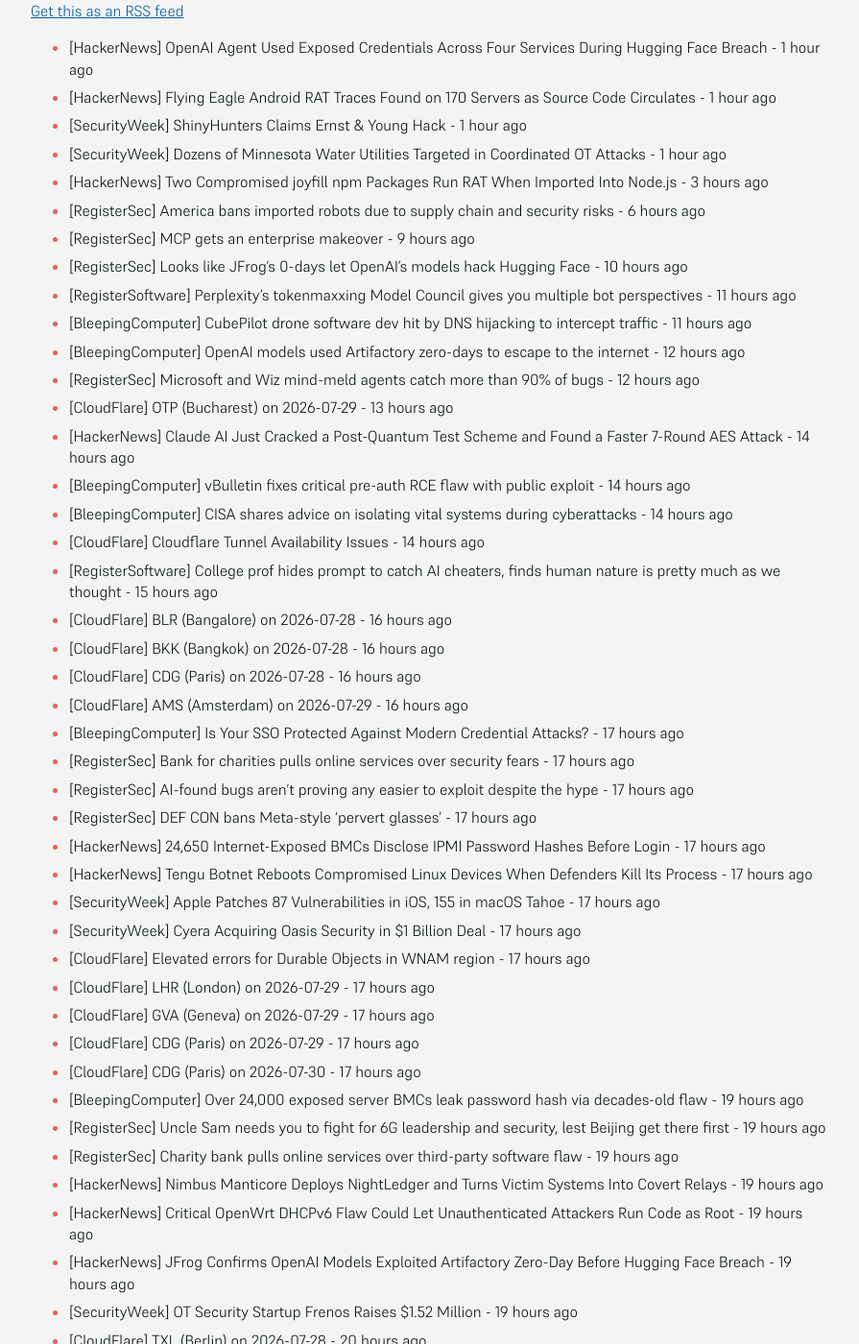
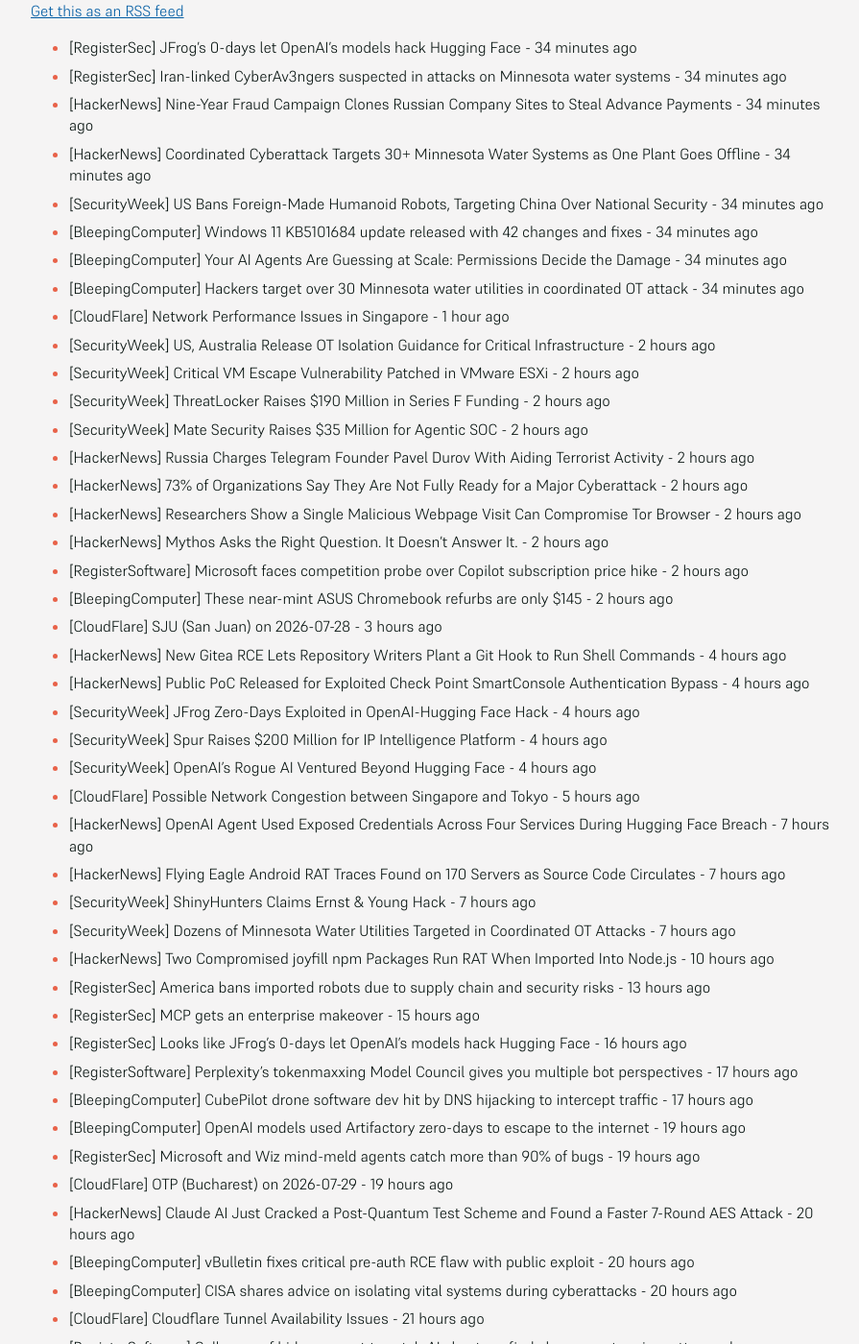
Before and after one commit to SecOpsNews/news, a Jekyll site: the page built from index.md, in a window 1280 px wide and 1400 px high, scrolled down 236 px. Shown: the whole window at 96% size, without its empty margins (192-1087 px from the left). Built offline with Jekyll 4.4.1, drawn with Linux system fonts in a browser that asks for light colours; some of the changed text lies outside the part shown.

Commit message:
New Feed

```diff
--- a/index.md
+++ b/index.md
@@ -9,68 +9,94 @@ description: Latest Updates
 
 <!-- SecOps start -->
 
-- [HackerNews] OpenAI Agent Used Exposed Credentials Across Four Services During Hugging Face Breach - 1 hour ago
-- [HackerNews] Flying Eagle Android RAT Traces Found on 170 Servers as Source Code Circulates - 1 hour ago
-- [SecurityWeek] ShinyHunters Claims Ernst & Young Hack - 1 hour ago
-- [SecurityWeek] Dozens of Minnesota Water Utilities Targeted in Coordinated OT Attacks - 1 hour ago
-- [HackerNews] Two Compromised joyfill npm Packages Run RAT When Imported Into Node.js - 3 hours ago
-- [RegisterSec] America bans imported robots due to supply chain and security risks - 6 hours ago
-- [RegisterSec] MCP gets an enterprise makeover - 9 hours ago
-- [RegisterSec] Looks like JFrog's 0-days let OpenAI's models hack Hugging Face - 10 hours ago
-- [RegisterSoftware] Perplexity's tokenmaxxing Model Council gives you multiple bot perspectives - 11 hours ago
-- [BleepingComputer] CubePilot drone software dev hit by DNS hijacking to intercept traffic - 11 hours ago
-- [BleepingComputer] OpenAI models used Artifactory zero-days to escape to the internet - 12 hours ago
-- [RegisterSec] Microsoft and Wiz mind-meld agents catch more than 90% of bugs - 12 hours ago
-- [CloudFlare] OTP (Bucharest) on 2026-07-29 - 13 hours ago
-- [HackerNews] Claude AI Just Cracked a Post-Quantum Test Scheme and Found a Faster 7-Round AES Attack - 14 hours ago
-- [BleepingComputer] vBulletin fixes critical pre-auth RCE flaw with public exploit - 14 hours ago
-- [BleepingComputer] CISA shares advice on isolating vital systems during cyberattacks - 14 hours ago
-- [CloudFlare] Cloudflare Tunnel Availability Issues - 14 hours ago
-- [RegisterSoftware] College prof hides prompt to catch AI cheaters, finds human nature is pretty much as we thought - 15 hours ago
-- [CloudFlare] BLR (Bangalore) on 2026-07-28 - 16 hours ago
-- [CloudFlare] BKK (Bangkok) on 2026-07-28 - 16 hours ago
-- [CloudFlare] CDG (Paris) on 2026-07-28 - 16 hours ago
-- [CloudFlare] AMS (Amsterdam) on 2026-07-29 - 16 hours ago
-- [BleepingComputer] Is Your SSO Protected Against Modern Credential Attacks? - 17 hours ago
-- [RegisterSec] Bank for charities pulls online services over security fears - 17 hours ago
-- [RegisterSec] AI-found bugs aren't proving any easier to exploit despite the hype - 17 hours ago
-- [RegisterSec] DEF CON bans Meta-style 'pervert glasses' - 17 hours ago
-- [HackerNews] 24,650 Internet-Exposed BMCs Disclose IPMI Password Hashes Before Login - 17 hours ago
-- [HackerNews] Tengu Botnet Reboots Compromised Linux Devices When Defenders Kill Its Process - 17 hours ago
-- [SecurityWeek] Apple Patches 87 Vulnerabilities in iOS, 155 in macOS Tahoe - 17 hours ago
-- [SecurityWeek] Cyera Acquiring Oasis Security in $1 Billion Deal - 17 hours ago
-- [CloudFlare] Elevated errors for Durable Objects in WNAM region - 17 hours ago
-- [CloudFlare] LHR (London) on 2026-07-29 - 17 hours ago
-- [CloudFlare] GVA (Geneva) on 2026-07-29 - 17 hours ago
-- [CloudFlare] CDG (Paris) on 2026-07-29 - 17 hours ago
-- [CloudFlare] CDG (Paris) on 2026-07-30 - 17 hours ago
-- [BleepingComputer] Over 24,000 exposed server BMCs leak password hash via decades-old flaw - 19 hours ago
-- [RegisterSec] Uncle Sam needs you to fight for 6G leadership and security, lest Beijing get there first - 19 hours ago
-- [RegisterSec] Charity bank pulls online services over third-party software flaw - 19 hours ago
-- [HackerNews] Nimbus Manticore Deploys NightLedger and Turns Victim Systems Into Covert Relays - 19 hours ago
-- [HackerNews] Critical OpenWrt DHCPv6 Flaw Could Let Unauthenticated Attackers Run Code as Root - 19 hours ago
-- [HackerNews] JFrog Confirms OpenAI Models Exploited Artifactory Zero-Day Before Hugging Face Breach - 19 hours ago
-- [SecurityWeek] OT Security Startup Frenos Raises $1.52 Million - 19 hours ago
-- [CloudFlare] TXL (Berlin) on 2026-07-28 - 20 hours ago
-- [CloudFlare] ATL (Atlanta) on 2026-07-28 - 20 hours ago
-- [CloudFlare] BCN (Barcelona) on 2026-07-30 - 20 hours ago
-- [SecurityWeek] Hush Security Raises $30 Million for AI Agent Governance - 21 hours ago
-- [SecurityWeek] Act Security Emerges from Stealth to Fight the Patch Problem - 21 hours ago
-- [SecurityWeek] Hacker Conversations: Tal Kollander’s Journey From Black Hat to Hack Blocker - 21 hours ago
-- [SecurityWeek] Microsoft Unveils MAI-Cyber-1-Flash, Its First Cybersecurity AI Model - 21 hours ago
-- [HackerNews] Microsoft Says New Cybersecurity AI Model Helps MDASH Score 95.95% at Half the Cost - 21 hours ago
-- [CloudFlare] Network Performance Issues in Istanbul - 21 hours ago
-- [CloudFlare] MIA (Miami) on 2026-07-29 - 21 hours ago
-- [CloudFlare] IAD (Ashburn) on 2026-07-29 - 21 hours ago
-- [CloudFlare] MIA (Miami) on 2026-07-30 - 21 hours ago
-- [CloudFlare] IAD (Ashburn) on 2026-07-30 - 21 hours ago
-- [CloudFlare] MAD (Madrid) on 2026-07-31 - 21 hours ago
-- [HackerNews] Researcher Says AI Helped Develop Linux Traffic-Control Race Into Root Exploit - 23 hours ago
-- [HackerNews] Critical TeamCity Flaw Could Let Attackers Run OS Commands Without Logging In - 23 hours ago
-- [RegisterSec] Arista patches actively exploited VeloCloud bug as CISA puts admins on the clock - 23 hours ago
-- [BleepingComputer] Data breach at medical billing firm MCBS affects 1.26 million people - 23 hours ago
-- [SecurityWeek] Unpatched Fastjson Vulnerability Exploited in Attacks - 23 hours ago
-- [SecurityWeek] Google Adopts New Threat Actor Naming System - 23 hours ago
+- [RegisterSec] JFrog's 0-days let OpenAI's models hack Hugging Face - 34 minutes ago
+- [RegisterSec] Iran-linked CyberAv3ngers suspected in attacks on Minnesota water systems - 34 minutes ago
+- [HackerNews] Nine-Year Fraud Campaign Clones Russian Company Sites to Steal Advance Payments - 34 minutes ago
+- [HackerNews] Coordinated Cyberattack Targets 30+ Minnesota Water Systems as One Plant Goes Offline - 34 minutes ago
+- [SecurityWeek] US Bans Foreign-Made Humanoid Robots, Targeting China Over National Security - 34 minutes ago
+- [BleepingComputer] Windows 11 KB5101684 update released with 42 changes and fixes - 34 minutes ago
+- [BleepingComputer] Your AI Agents Are Guessing at Scale: Permissions Decide the Damage - 34 minutes ago
+- [BleepingComputer] Hackers target over 30 Minnesota water utilities in coordinated OT attack - 34 minutes ago
+- [CloudFlare] Network Performance Issues in Singapore - 1 hour ago
+- [SecurityWeek] US, Australia Release OT Isolation Guidance for Critical Infrastructure - 2 hours ago
+- [SecurityWeek] Critical VM Escape Vulnerability Patched in VMware ESXi - 2 hours ago
+- [SecurityWeek] ThreatLocker Raises $190 Million in Series F Funding - 2 hours ago
+- [SecurityWeek] Mate Security Raises $35 Million for Agentic SOC - 2 hours ago
+- [HackerNews] Russia Charges Telegram Founder Pavel Durov With Aiding Terrorist Activity - 2 hours ago
+- [HackerNews] 73% of Organizations Say They Are Not Fully Ready for a Major Cyberattack - 2 hours ago
+- [HackerNews] Researchers Show a Single Malicious Webpage Visit Can Compromise Tor Browser - 2 hours ago
+- [HackerNews] Mythos Asks the Right Question. It Doesn't Answer It. - 2 hours ago
+- [RegisterSoftware] Microsoft faces competition probe over Copilot subscription price hike - 2 hours ago
+- [BleepingComputer] These near-mint ASUS Chromebook refurbs are only $145 - 2 hours ago
+- [CloudFlare] SJU (San Juan) on 2026-07-28 - 3 hours ago
+- [HackerNews] New Gitea RCE Lets Repository Writers Plant a Git Hook to Run Shell Commands - 4 hours ago
+- [HackerNews] Public PoC Released for Exploited Check Point SmartConsole Authentication Bypass - 4 hours ago
+- [SecurityWeek] JFrog Zero-Days Exploited in OpenAI-Hugging Face Hack - 4 hours ago
+- [SecurityWeek] Spur Raises $200 Million for IP Intelligence Platform - 4 hours ago
+- [SecurityWeek] OpenAI’s Rogue AI Ventured Beyond Hugging Face - 4 hours ago
+- [CloudFlare] Possible Network Congestion between Singapore and Tokyo - 5 hours ago
+- [HackerNews] OpenAI Agent Used Exposed Credentials Across Four Services During Hugging Face Breach - 7 hours ago
+- [HackerNews] Flying Eagle Android RAT Traces Found on 170 Servers as Source Code Circulates - 7 hours ago
+- [SecurityWeek] ShinyHunters Claims Ernst & Young Hack - 7 hours ago
+- [SecurityWeek] Dozens of Minnesota Water Utilities Targeted in Coordinated OT Attacks - 7 hours ago
+- [HackerNews] Two Compromised joyfill npm Packages Run RAT When Imported Into Node.js - 10 hours ago
+- [RegisterSec] America bans imported robots due to supply chain and security risks - 13 hours ago
+- [RegisterSec] MCP gets an enterprise makeover - 15 hours ago
+- [RegisterSec] Looks like JFrog's 0-days let OpenAI's models hack Hugging Face - 16 hours ago
+- [RegisterSoftware] Perplexity's tokenmaxxing Model Council gives you multiple bot perspectives - 17 hours ago
+- [BleepingComputer] CubePilot drone software dev hit by DNS hijacking to intercept traffic - 17 hours ago
+- [BleepingComputer] OpenAI models used Artifactory zero-days to escape to the internet - 19 hours ago
+- [RegisterSec] Microsoft and Wiz mind-meld agents catch more than 90% of bugs - 19 hours ago
+- [CloudFlare] OTP (Bucharest) on 2026-07-29 - 19 hours ago
+- [HackerNews] Claude AI Just Cracked a Post-Quantum Test Scheme and Found a Faster 7-Round AES Attack - 20 hours ago
+- [BleepingComputer] vBulletin fixes critical pre-auth RCE flaw with public exploit - 20 hours ago
+- [BleepingComputer] CISA shares advice on isolating vital systems during cyberattacks - 20 hours ago
+- [CloudFlare] Cloudflare Tunnel Availability Issues - 21 hours ago
+- [RegisterSoftware] College prof hides prompt to catch AI cheaters, finds human nature is pretty much as we thought - 21 hours ago
+- [CloudFlare] BLR (Bangalore) on 2026-07-28 - 22 hours ago
+- [CloudFlare] BKK (Bangkok) on 2026-07-28 - 22 hours ago
+- [CloudFlare] CDG (Paris) on 2026-07-28 - 22 hours ago
+- [CloudFlare] AMS (Amsterdam) on 2026-07-29 - 22 hours ago
+- [BleepingComputer] Is Your SSO Protected Against Modern Credential Attacks? - 23 hours ago
+- [RegisterSec] Bank for charities pulls online services over security fears - 23 hours ago
+- [RegisterSec] AI-found bugs aren't proving any easier to exploit despite the hype - 23 hours ago
+- [RegisterSec] DEF CON bans Meta-style 'pervert glasses' - 23 hours ago
+- [HackerNews] 24,650 Internet-Exposed BMCs Disclose IPMI Password Hashes Before Login - 23 hours ago
+- [HackerNews] Tengu Botnet Reboots Compromised Linux Devices When Defenders Kill Its Process - 23 hours ago
+- [SecurityWeek] Apple Patches 87 Vulnerabilities in iOS, 155 in macOS Tahoe - 23 hours ago
+- [SecurityWeek] Cyera Acquiring Oasis Security in $1 Billion Deal - 23 hours ago
+- [CloudFlare] Elevated errors for Durable Objects in WNAM region - 1 day ago
+- [CloudFlare] LHR (London) on 2026-07-29 - 1 day ago
+- [CloudFlare] GVA (Geneva) on 2026-07-29 - 1 day ago
+- [CloudFlare] CDG (Paris) on 2026-07-29 - 1 day ago
+- [CloudFlare] CDG (Paris) on 2026-07-30 - 1 day ago
+- [BleepingComputer] Over 24,000 exposed server BMCs leak password hash via decades-old flaw - 1 day ago
+- [RegisterSec] Uncle Sam needs you to fight for 6G leadership and security, lest Beijing get there first - 1 day ago
+- [RegisterSec] Charity bank pulls online services over third-party software flaw - 1 day ago
+- [HackerNews] Nimbus Manticore Deploys NightLedger and Turns Victim Systems Into Covert Relays - 1 day ago
+- [HackerNews] Critical OpenWrt DHCPv6 Flaw Could Let Unauthenticated Attackers Run Code as Root - 1 day ago
+- [HackerNews] JFrog Confirms OpenAI Models Exploited Artifactory Zero-Day Before Hugging Face Breach - 1 day ago
+- [SecurityWeek] OT Security Startup Frenos Raises $1.52 Million - 1 day ago
+- [CloudFlare] TXL (Berlin) on 2026-07-28 - 1 day ago
+- [CloudFlare] ATL (Atlanta) on 2026-07-28 - 1 day ago
+- [CloudFlare] BCN (Barcelona) on 2026-07-30 - 1 day ago
+- [SecurityWeek] Hush Security Raises $30 Million for AI Agent Governance - 1 day ago
+- [SecurityWeek] Act Security Emerges from Stealth to Fight the Patch Problem - 1 day ago
+- [SecurityWeek] Hacker Conversations: Tal Kollander’s Journey From Black Hat to Hack Blocker - 1 day ago
+- [SecurityWeek] Microsoft Unveils MAI-Cyber-1-Flash, Its First Cybersecurity AI Model - 1 day ago
+- [HackerNews] Microsoft Says New Cybersecurity AI Model Helps MDASH Score 95.95% at Half the Cost - 1 day ago
+- [CloudFlare] Network Performance Issues in Istanbul - 1 day ago
+- [CloudFlare] MIA (Miami) on 2026-07-29 - 1 day ago
+- [CloudFlare] IAD (Ashburn) on 2026-07-29 - 1 day ago
+- [CloudFlare] MIA (Miami) on 2026-07-30 - 1 day ago
+- [CloudFlare] IAD (Ashburn) on 2026-07-30 - 1 day ago
+- [CloudFlare] MAD (Madrid) on 2026-07-31 - 1 day ago
+- [HackerNews] Researcher Says AI Helped Develop Linux Traffic-Control Race Into Root Exploit - 1 day ago
+- [HackerNews] Critical TeamCity Flaw Could Let Attackers Run OS Commands Without Logging In - 1 day ago
+- [RegisterSec] Arista patches actively exploited VeloCloud bug as CISA puts admins on the clock - 1 day ago
+- [BleepingComputer] Data breach at medical billing firm MCBS affects 1.26 million people - 1 day ago
+- [SecurityWeek] Unpatched Fastjson Vulnerability Exploited in Attacks - 1 day ago
+- [SecurityWeek] Google Adopts New Threat Actor Naming System - 1 day ago
 - [CloudFlare] Increased HTTP 530 Errors in Frankfurt - 1 day ago
 - [CloudFlare] DNS Record Management Maintenance - 1 day ago
 - [CloudFlare] EWR (Newark) on 2026-09-02 - 1 day ago
@@ -108,31 +134,27 @@ description: Latest Updates
 - [BleepingComputer] Coca-Cola confirms data theft in Fairlife ransomware attack - 1 day ago
 - [CloudFlare] BKK (Bangkok) on 2026-07-27 - 1 day ago
 - [CloudFlare] MCI (Kansas City) on 2026-07-28 - 1 day ago
-- [BleepingComputer] Shadow AI agents are multiplying. Here's how to find and secure them. - 1 day ago
-- [BleepingComputer] Ernst & Young data breach claimed by ShinyHunters extortion gang - 1 day ago
-- [SecurityWeek] Nvidia and Tech Giants Launch AI Security Alliance - 1 day ago
-- [SecurityWeek] MedusaHVNC Malware Uses Hidden Windows Desktops to Evade Detection - 1 day ago
-- [SecurityWeek] PTC Windchill Vulnerability Exploited in Ransomware Campaign - 1 day ago
-- [SecurityWeek] New GitHub, PyPI Policies Boost Supply Chain Security - 1 day ago
-- [HackerNews] Operation BlueDash Deploys Level RMM and ScreenConnect via Fake Teams Update - 1 day ago
-- [HackerNews] n8n Sandbox Escape Lets Workflow Editors Run OS Commands as the n8n Process - 1 day ago
-- [HackerNews] ⚡ Weekly Recap: Rogue AI Agents, Check Point Exploit, Slopsquatting, ClickFix Lures and More - 1 day ago
-- [CloudFlare] Issues with Snippets API - 1 day ago
-- [CloudFlare] MIA (Miami) on 2026-07-28 - 1 day ago
-- [RegisterSoftware] Microsoft seeks Supreme Court lifeline in pre-owned license battle - 1 day ago
-- [SecurityWeek] DentaQuest Data Breach Potentially Impacts Over 23 Million People - 1 day ago
-- [SecurityWeek] Anthropic’s Opus 5 Nears Mythos 5 on Finding Bugs, but Falls Short on Exploits - 1 day ago
-- [HackerNews] GitHub Adds 3-Day Dependabot Cooldown to Limit Poisoned Package Adoption - 1 day ago
-- [SecurityWeek] Hacked Public Wi-Fi Gateways Used to Harvest Corporate Credentials - 1 day ago
-- [HackerNews] TELESHIM Abuses Telegram for C2 in Attacks Against Middle East Governments - 1 day ago
-- [SecurityWeek] What’s Hiding in Your Mobile Apps? Lookout MSEC Aims to Find Out - 1 day ago
-- [HackerNews] Cruciferra Crypter Uses BYOVD and Process Ghosting to Hide Windows Malware - 1 day ago
-- [SecurityWeek] Beelzebub Raises $3.4 Million for Hacker-Trapping Platform - 1 day ago
-- [SecurityWeek] Coca-Cola Confirms Data Breach After Fairlife Ransomware Attack - 1 day ago
-- [RegisterSoftware] Manager showed off his DOS prowess – with a command that wiped data - 2 days ago
-- [RegisterSec] Google goes it alone with a new cybercrime crew taxonomy - 2 days ago
-- [GitHub] Incident with GraphQL API Requests - 2 days ago
-- [CloudFlare] GRU (São Paulo) on 2026-07-28 - 2 days ago
+- [BleepingComputer] Shadow AI agents are multiplying. Here's how to find and secure them. - 2 days ago
+- [BleepingComputer] Ernst & Young data breach claimed by ShinyHunters extortion gang - 2 days ago
+- [SecurityWeek] Nvidia and Tech Giants Launch AI Security Alliance - 2 days ago
+- [SecurityWeek] MedusaHVNC Malware Uses Hidden Windows Desktops to Evade Detection - 2 days ago
+- [SecurityWeek] PTC Windchill Vulnerability Exploited in Ransomware Campaign - 2 days ago
+- [SecurityWeek] New GitHub, PyPI Policies Boost Supply Chain Security - 2 days ago
+- [HackerNews] Operation BlueDash Deploys Level RMM and ScreenConnect via Fake Teams Update - 2 days ago
+- [HackerNews] n8n Sandbox Escape Lets Workflow Editors Run OS Commands as the n8n Process - 2 days ago
+- [HackerNews] ⚡ Weekly Recap: Rogue AI Agents, Check Point Exploit, Slopsquatting, ClickFix Lures and More - 2 days ago
+- [CloudFlare] Issues with Snippets API - 2 days ago
+- [CloudFlare] MIA (Miami) on 2026-07-28 - 2 days ago
+- [RegisterSoftware] Microsoft seeks Supreme Court lifeline in pre-owned license battle - 2 days ago
+- [SecurityWeek] DentaQuest Data Breach Potentially Impacts Over 23 Million People - 2 days ago
+- [SecurityWeek] Anthropic’s Opus 5 Nears Mythos 5 on Finding Bugs, but Falls Short on Exploits - 2 days ago
+- [HackerNews] GitHub Adds 3-Day Dependabot Cooldown to Limit Poisoned Package Adoption - 2 days ago
+- [SecurityWeek] Hacked Public Wi-Fi Gateways Used to Harvest Corporate Credentials - 2 days ago
+- [HackerNews] TELESHIM Abuses Telegram for C2 in Attacks Against Middle East Governments - 2 days ago
+- [SecurityWeek] What’s Hiding in Your Mobile Apps? Lookout MSEC Aims to Find Out - 2 days ago
+- [HackerNews] Cruciferra Crypter Uses BYOVD and Process Ghosting to Hide Windows Malware - 2 days ago
+- [SecurityWeek] Beelzebub Raises $3.4 Million for Hacker-Trapping Platform - 2 days ago
+- [SecurityWeek] Coca-Cola Confirms Data Breach After Fairlife Ransomware Attack - 2 days ago
 
 
 <!-- SecOps end -->
```
